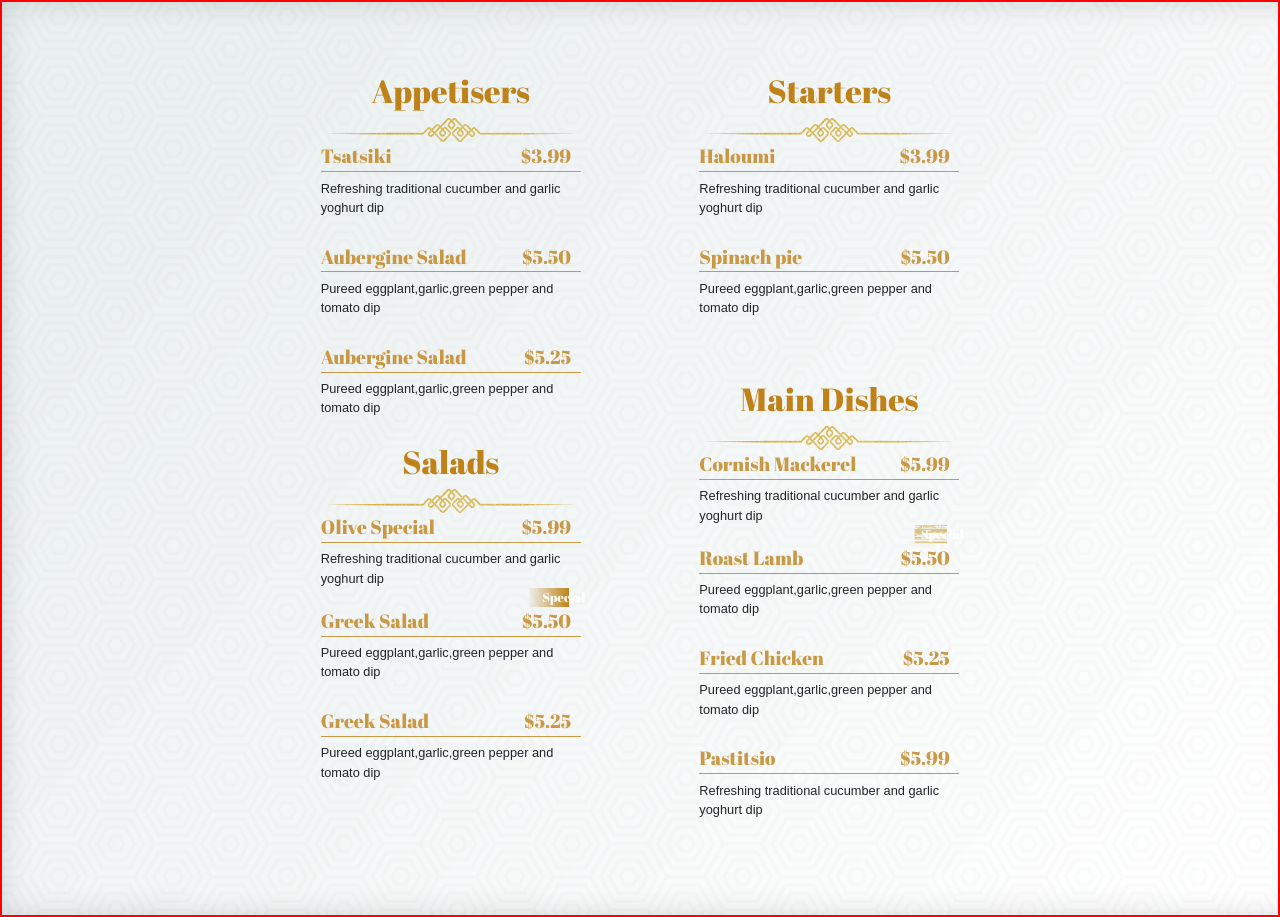
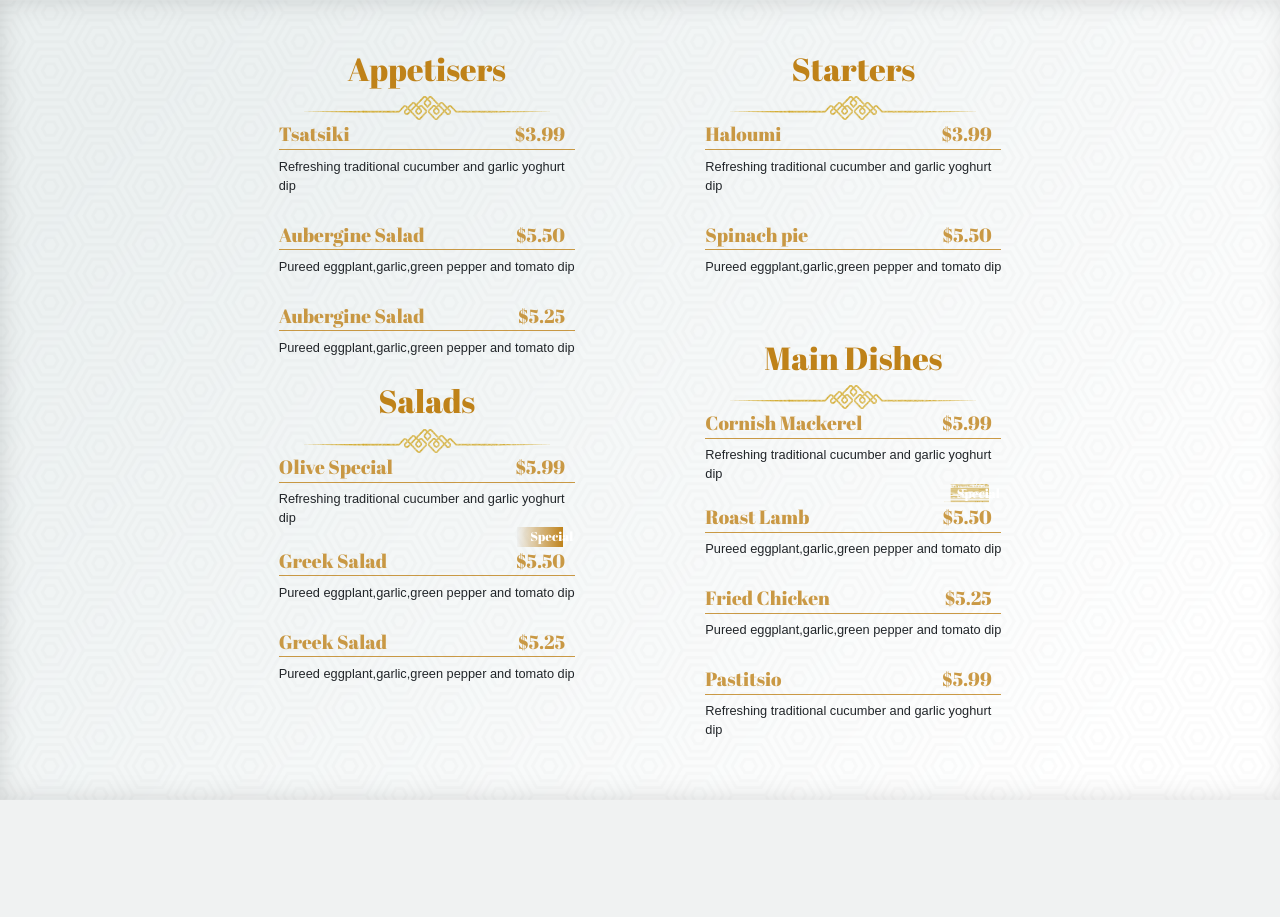
Before and after one commit to Realise-Formation-Digital/22.04-Project-Restaurant, a PHP site: page / in a window 1280 px wide. After the commit the page ends 800 px from the top, so only its background shows below. Run offline with PHP 8.4, Linux system fonts and the light colour scheme.

Commit message:
reglage-lundi-soir

```diff
--- a/index.css
+++ b/index.css
@@ -3,9 +3,9 @@
     object-fit: cover;
     background-size: cover;
     font-size: 32px;
-    /* height: 75vh; */
+    height: 100vh;
     font-family: 'Abril Fatface', cursive;
-    border: 2px solid red;
+
 
 }
 .section-menu h3{
@@ -30,7 +30,8 @@
     font-family: Arial, Helvetica, sans-serif;
 }
 .menu1{
-    margin: 70px;
+    margin: 0px;
+    padding-top: 50px;
 }
 #item-al-mackerel{
     margin-bottom: 0;
```
